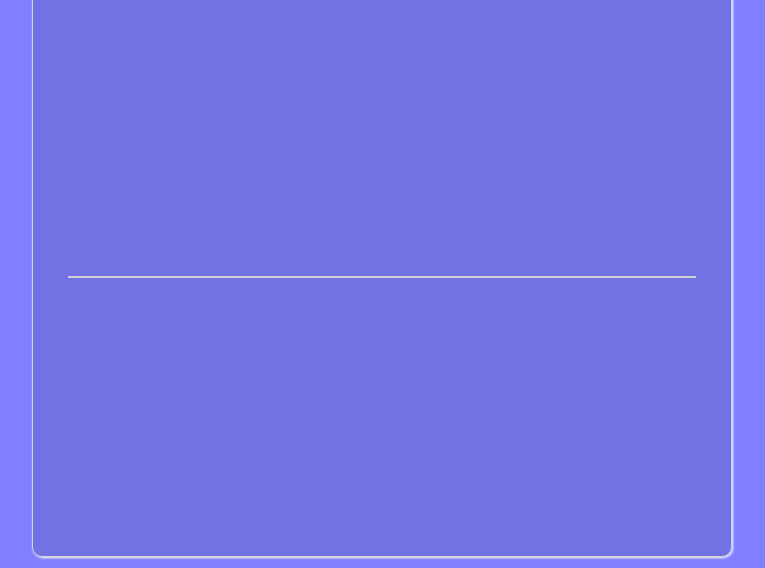
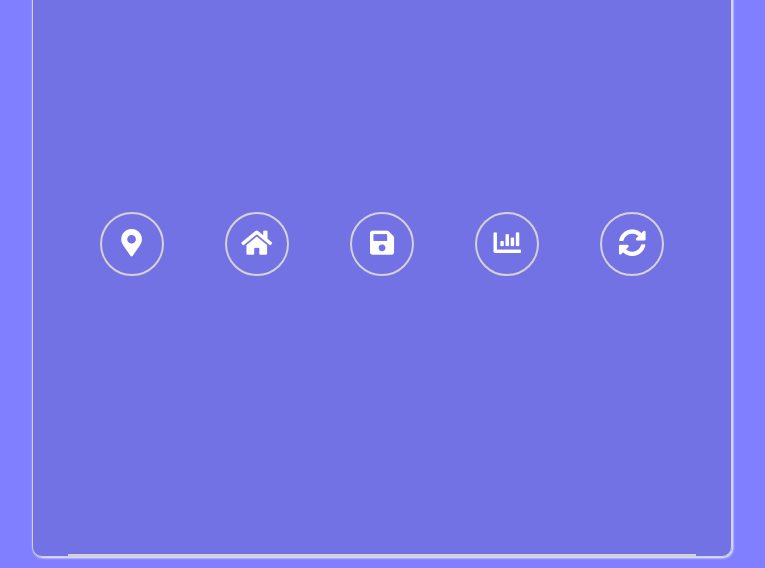
Before and after one commit to melburne/weather-app, a plain HTML site: page dist/index.html in a window 1280 px wide. Shown: the part 232-800 px from the top of the page, without its empty margins (258-1023 px from the left). Drawn offline with Linux system fonts and the light colour scheme.

Commit message:
Add _navButtons.scss

```diff
--- /dev/null
+++ b/scss/layout/_navButtons.scss
@@ -0,0 +1,6 @@
+.navButtons {
+    flex-grow: 1;
+    @include flexCenter;
+    justify-content: space-evenly;  // horizontally space elements evenly
+    padding: 0.5rem 0.25rem;
+}
--- a/scss/main.scss
+++ b/scss/main.scss
@@ -4,3 +4,4 @@
 @import "components/a11y";
 @import "components/buttons";
 @import "layout/searchBar";
+@import "layout/navButtons";
```
Also changed, not shown: dist/css/main.min.css, 1 other file.
